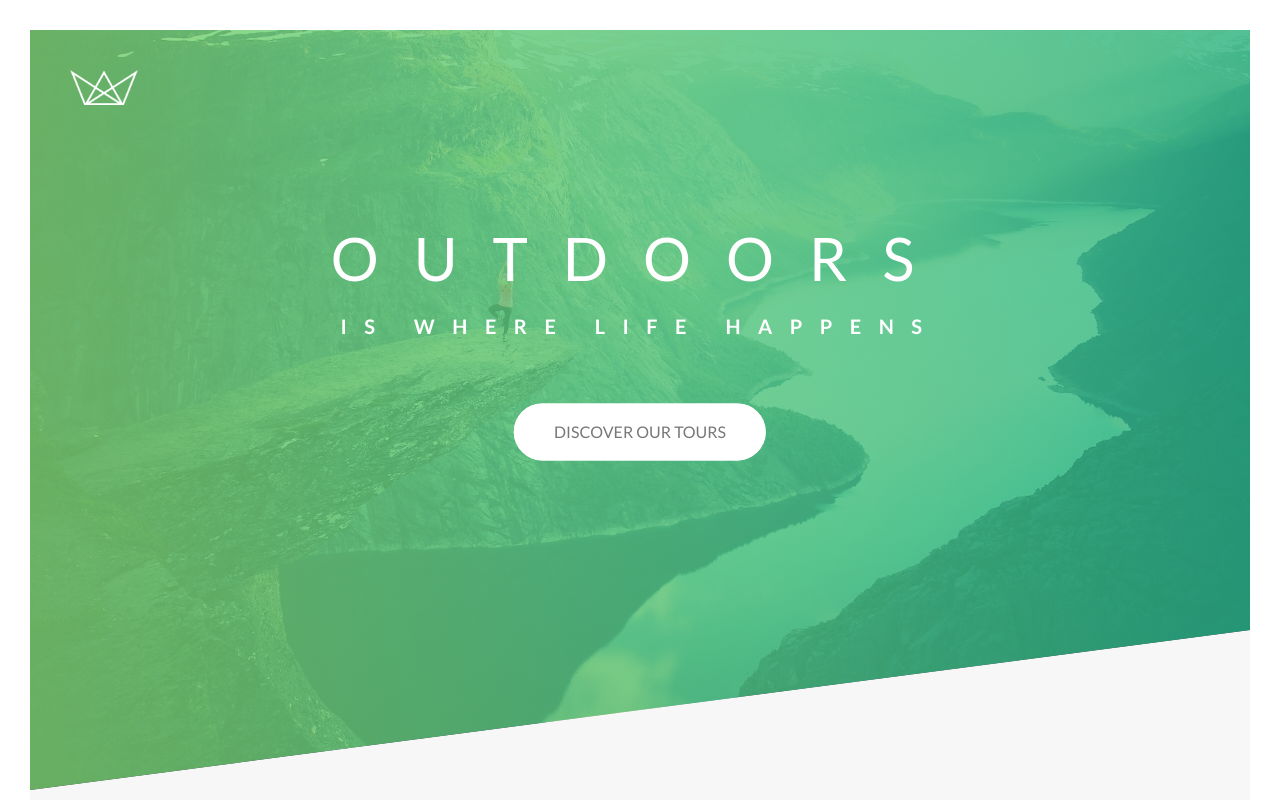
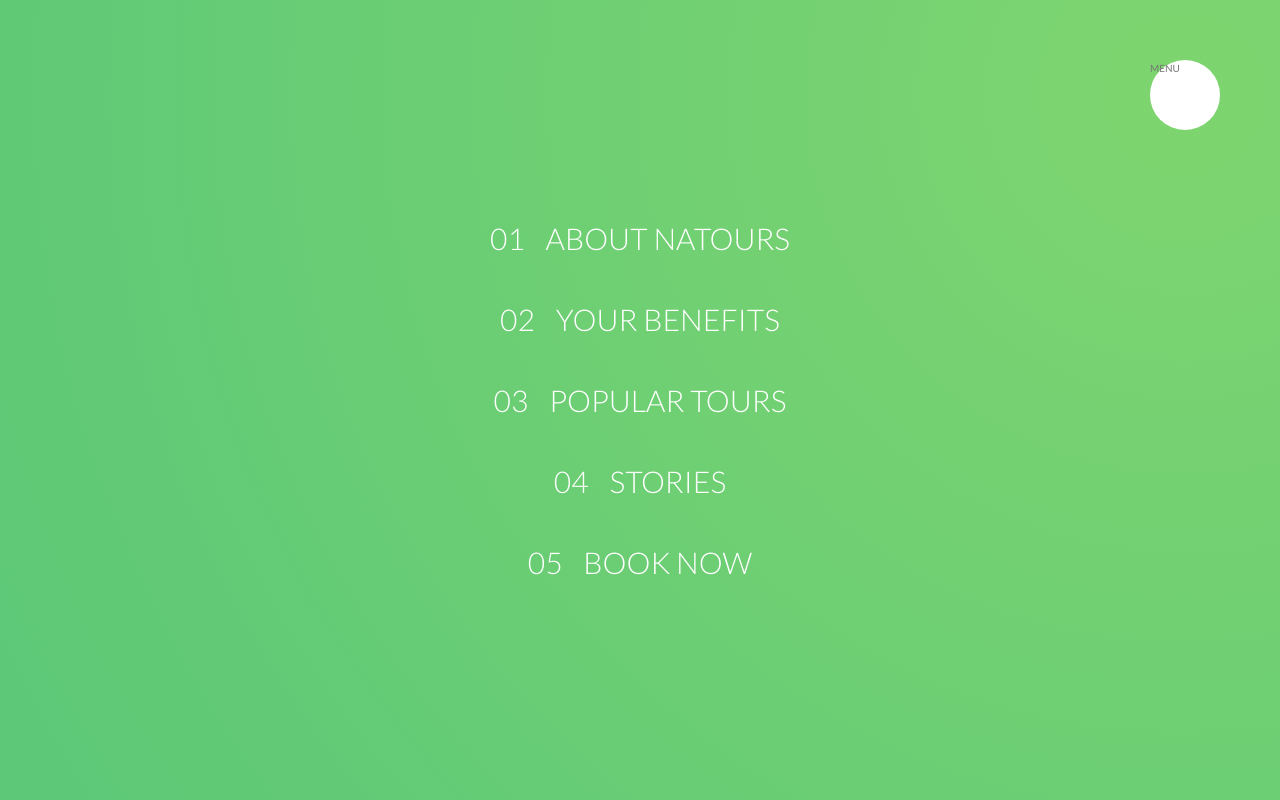
Before and after one commit to Theseus33/Natours, a website: page index.html in a window 1280 px wide. Shown: the top 800 px of the page. Drawn offline with Linux system fonts and the light colour scheme.

Commit message:
navigation checkbox hack started with animations

```diff
--- a/index.html
+++ b/index.html
@@ -15,6 +15,30 @@
 </head>
 
 <body>
+
+  <div class="navigation">
+    <input type="checkbox" class="navigation__checkbox" id="navi-toggle">
+
+    <label for="navi-toggle" class="navigation__button">MENU</label>
+
+    <div class="navigation__background">&nbsp;</div>
+
+    <nav class="navigation__nav">
+      <ul class="navigation__list">
+        <li class="navigation__item"><a href="#" class="navigation__link"><span>01</span>  About Natours</a></li>
+        <li class="navigation__item"><a href="#" class="navigation__link"><span>02</span> Your Benefits</a></li>
+        <li class="navigation__item"><a href="#" class="navigation__link"><span>03</span> Popular Tours</a></li>
+        <li class="navigation__item"><a href="#" class="navigation__link"><span>04</span> Stories</a></li>
+        <li class="navigation__item"><a href="#" class="navigation__link"><span>05</span> Book Now</a></li>
+
+      </ul>
+    </nav>
+  </div>
+
+
+
+
+
   <header class="header">
     <div class="header__logo-box">
       <img src="img/logo-white.png" alt="Logo" class="header__logo">
--- /dev/null
+++ b/sass/layout/_navigation.scss
@@ -0,0 +1,88 @@
+.navigation {
+  &__checkbox {
+    display: none;
+    position: relative;
+  }
+
+  &__button {
+    background-color: $color-white;
+    height: 7rem;
+    width: 7rem;
+    border-radius: 50%;
+    position: fixed;
+    top: 6rem;
+    right: 6rem;
+    z-index: 2000;
+  }
+
+  &__background {
+    height: 6rem;
+    width: 6rem;
+    border-radius: 50%;
+    position: fixed;
+    top: 6.5rem;
+    right: 6.5rem;
+    z-index: 1000;
+    background-image: radial-gradient(
+      $color-primary-light,
+      $color-primary-dark
+    );
+
+    transform: scale(80);
+  }
+
+  &__nav {
+    height: 100vh;
+    width: 100%;
+    position: fixed;
+    top: 0;
+    right: 0;
+    z-index: 1500;
+  }
+
+  &__list {
+    position: absolute;
+    top: 50%;
+    left: 50%;
+    transform: translate(-50%, -50%);
+    list-style: none;
+    text-align: center;
+  }
+
+  &__item {
+    margin: 1rem;
+  }
+
+  &__link {
+    &:link,
+    &:visited {
+      display: inline-block;
+      font-size: 3rem;
+      font-weight: 300;
+      padding: 1rem 2rem;
+      color: $color-white;
+      text-decoration: none;
+      text-transform: uppercase;
+      background-image: linear-gradient(
+        120deg,
+        transparent 0%,
+        transparent 50%,
+        $color-white 50%
+      );
+      background-size: 230%;
+      transition: all 0.4s;
+
+      span {
+        margin-right: 1.5rem;
+        display: inline-block;
+      }
+    }
+
+    &:hover,
+    &:active {
+      background-position: 100%;
+      color: $color-primary;
+      transform: translateX(1rem);
+    }
+  }
+}
--- a/sass/main.scss
+++ b/sass/main.scss
@@ -18,5 +18,6 @@
 @import "layout/footer";
 @import "layout/grid";
 @import "layout/header";
+@import "layout/navigation";
 
 @import "pages/home";
```
Also changed, not shown: css/style.css.
